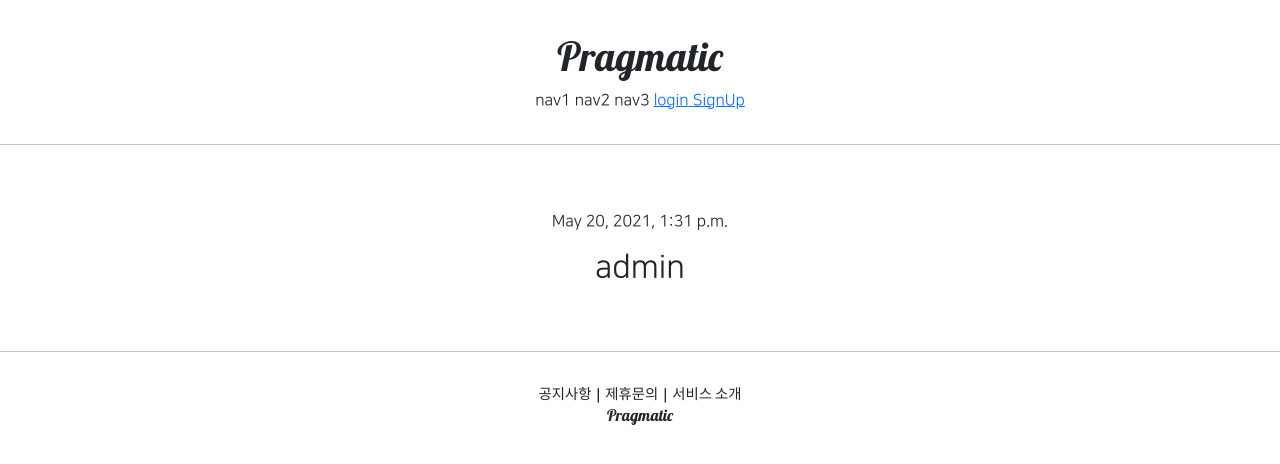
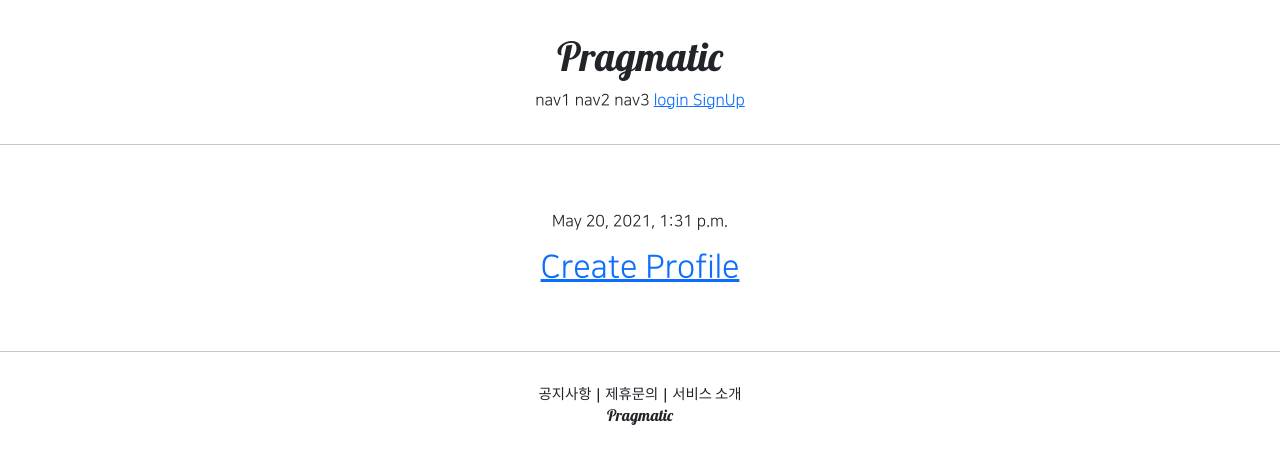
Before and after one commit to mugon-dev/django-pinterest, a Django app: page /accounts/detail/2 in a window 1280 px wide. Shown: the top 464 px of the page. Run offline with Django 3.2, Linux system fonts and the light colour scheme; data comes from the database, SQL or seed files in the repository; both versions use the stored data as it was after the commit; some libraries are stand-ins or nearby versions.

Commit message:
course 31 profile model save

```diff
--- a/accountapp/templates/accountapp/detail.html
+++ b/accountapp/templates/accountapp/detail.html
@@ -5,9 +5,17 @@
     <p>
       {{ target_user.date_joined }}
     </p>
+    {% if target_user.profile %}
     <h2>
-      {{ target_user.username }}
+      {{ target_user.profile.nickname }}
     </h2>
+    {% else %}
+    <a href="{% url 'profileapp:create' %}">
+      <h2>
+      Create Profile
+    </h2>
+    </a>
+    {% endif %}
 
     {% if target_user == user %}
     <a href="{% url 'accountapp:update' pk=user.pk %}">
--- a/profileapp/urls.py
+++ b/profileapp/urls.py
@@ -1,2 +1,6 @@
+from django.urls import path
+
+from profileapp.views import ProfileCreateView
+
 app_name = "profileapp"
-urlpatterns = []
+urlpatterns = [path("create/", ProfileCreateView.as_view(), name="create")]
```
Also changed, not shown: profileapp/templates/profileapp/create.html (added, +18 -0 lines), db.sqlite3.
